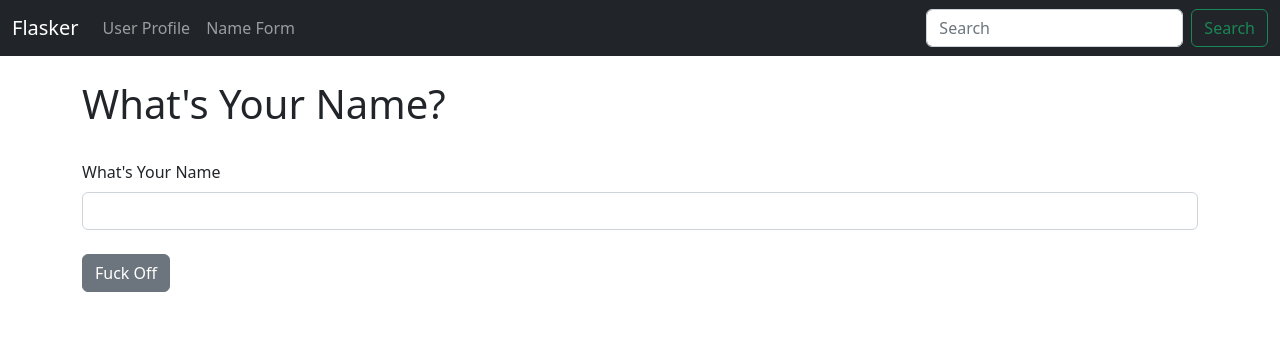
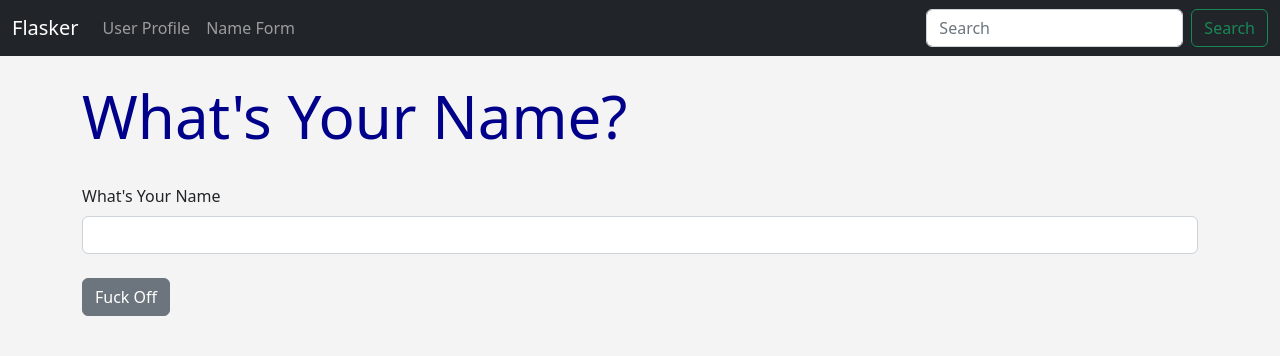
Before and after one commit to johnellis30/flasker, a Flask app: page /name in a window 1280 px wide. Shown: the top 356 px of the page. Run offline with Flask 2, Linux system fonts and the light colour scheme.

Commit message:
Added static files for css js and img

```diff
--- a/hello.py
+++ b/hello.py
@@ -3,6 +3,7 @@ from flask import Flask, render_template, flash
 from flask_wtf import FlaskForm
 from wtforms import StringField, SubmitField
 from wtforms.validators import DataRequired
+from flask_sqlalchemy import SQLAlchemy
 
 
 # Create a Flask Instance
--- /dev/null
+++ b/static/css/style.css
@@ -0,0 +1,13 @@
+h1 {
+    color: darkblue;
+    font-size: 60px;
+}
+
+body {
+    background: #f4f4f4;
+}
+
+#demo {
+    font-size: 12px;
+    color: magenta;
+}
--- /dev/null
+++ b/static/js/myfile.js
@@ -0,0 +1 @@
+document.getElementById('demo').innerHTML = "This was created with Javascript"
--- a/templates/base.html
+++ b/templates/base.html
@@ -4,7 +4,11 @@
     <meta charset="utf-8">
     <meta name="viewport" content="width=device-width, initial-scale=1">
     <title>Flasker</title>
+    <!--Bootstrap CSS-->
     <link href="https://cdn.jsdelivr.net/npm/bootstrap@5.2.1/dist/css/bootstrap.min.css" rel="stylesheet" integrity="sha384-iYQeCzEYFbKjA/T2uDLTpkwGzCiq6soy8tYaI1GyVh/UjpbCx/TYkiZhlZB6+fzT" crossorigin="anonymous">
+
+    <!--Static CSS-->
+    <link href="{{ url_for('static', filename='css/style.css') }}" rel="stylesheet">
   </head>
   <body>
     {% include 'navbar.html' %}
@@ -13,6 +17,7 @@
         {% block content %}
         {% endblock %}
     </div>
+    <!--Bootstrap JS-->
     <script src="https://cdn.jsdelivr.net/npm/bootstrap@5.2.1/dist/js/bootstrap.bundle.min.js" integrity="sha384-u1OknCvxWvY5kfmNBILK2hRnQC3Pr17a+RTT6rIHI7NnikvbZlHgTPOOmMi466C8" crossorigin="anonymous"></script>
   </body>
 </html>
--- a/templates/name.html
+++ b/templates/name.html
@@ -12,6 +12,15 @@
 
 {% if name %}
     <h1>Hello {{ name }}!!</h1>
+    <br/>
+    <img src="{{ url_for('static',
+            filename='img/waterdeep_bay.png') }}"
+        width=1100>
+    <br/><br/>
+    <p id="demo">This is stuff...</p>
+
+<script src="{{ url_for('static', filename='js/myfile.js') }}"></script>
+
 
 {% else %}
     <h1>What's Your Name?</h1>
```
